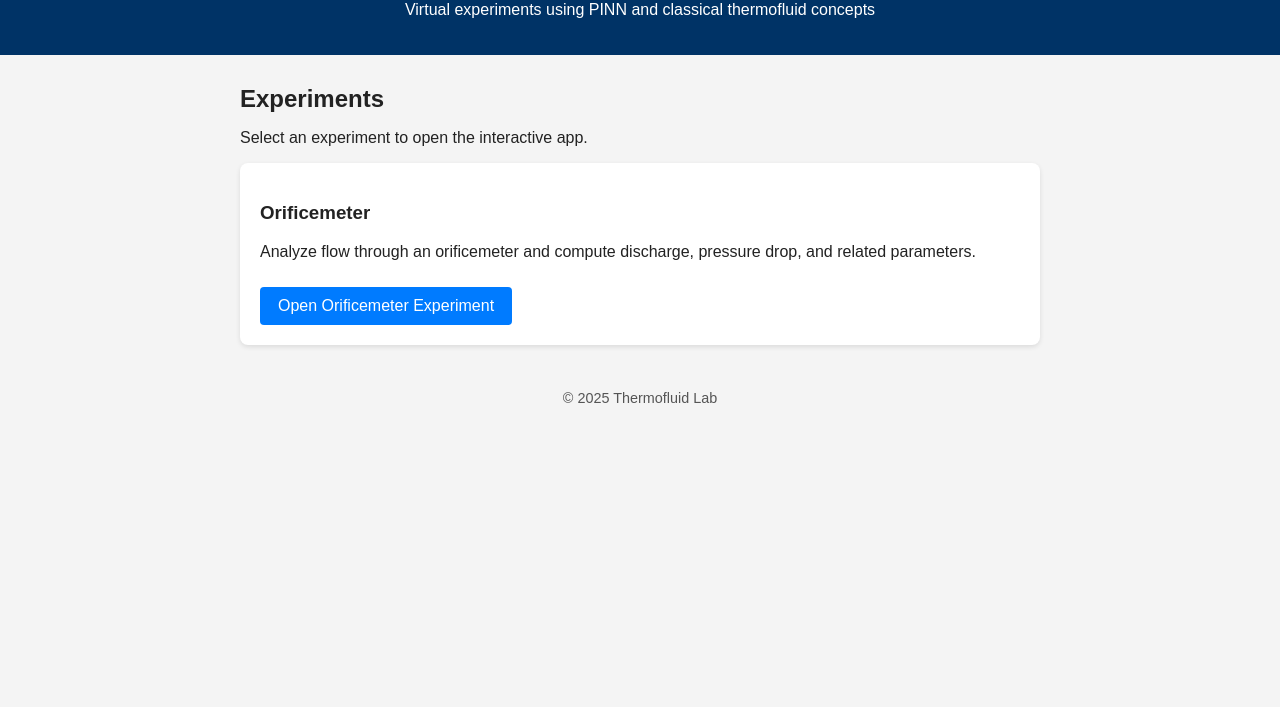
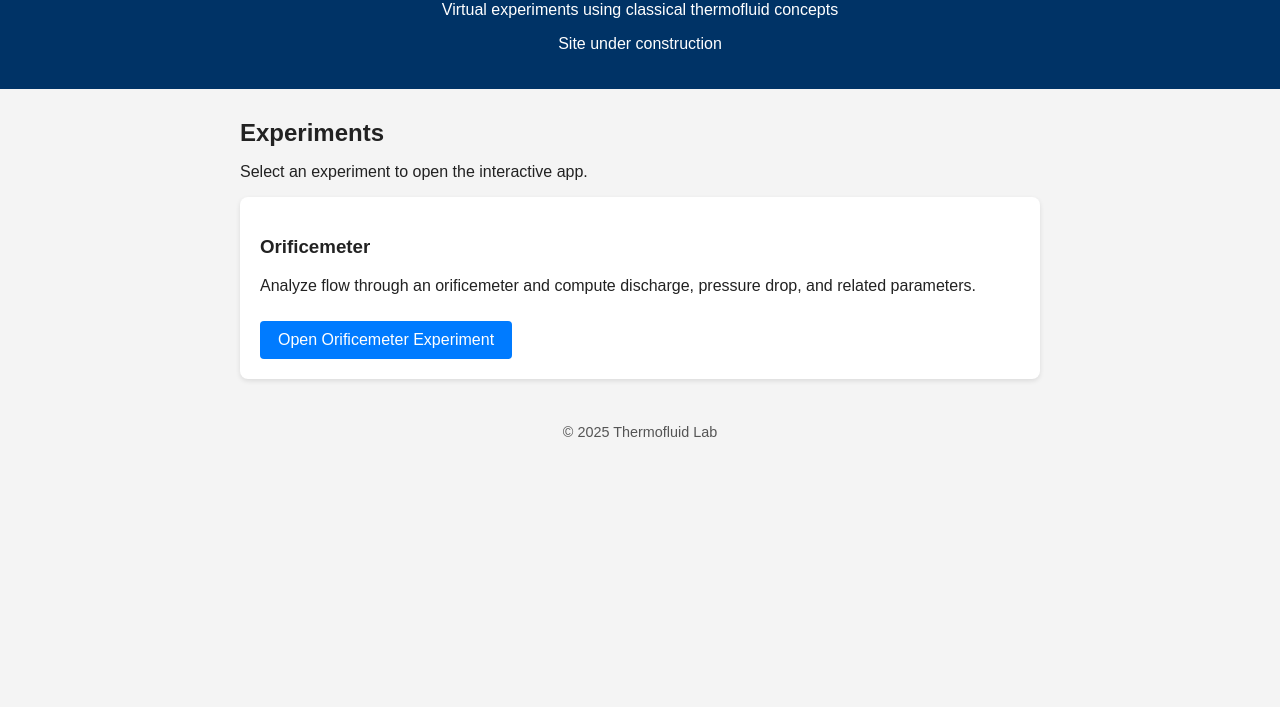
Before and after one commit to Kinshuk-GH/Experiment_website, a plain HTML site: page index.html in a window 1280 px wide. Shown: the part 93-800 px from the top of the page. Drawn offline with Linux system fonts and the light colour scheme.

Commit message:
Add files via upload

```diff
--- a/index.html
+++ b/index.html
@@ -57,7 +57,8 @@
 
 <header>
     <h1>Thermofluid Lab</h1>
-    <p>Virtual experiments using PINN and classical thermofluid concepts</p>
+    <p>Virtual experiments using classical thermofluid concepts</p>
+    <p>Site under construction</p>
 </header>
 
 <main>
```
